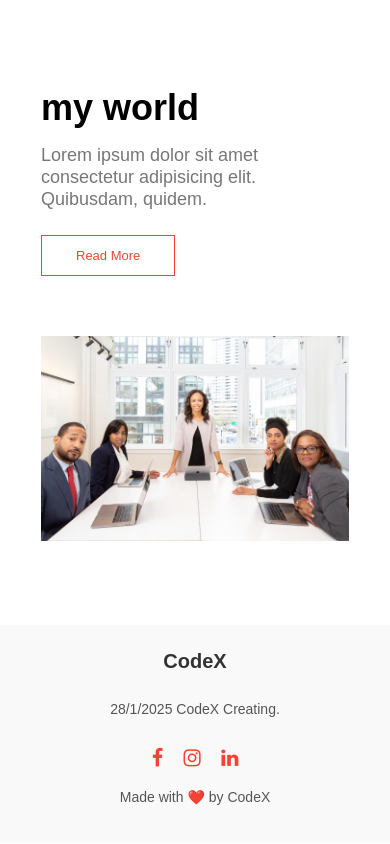
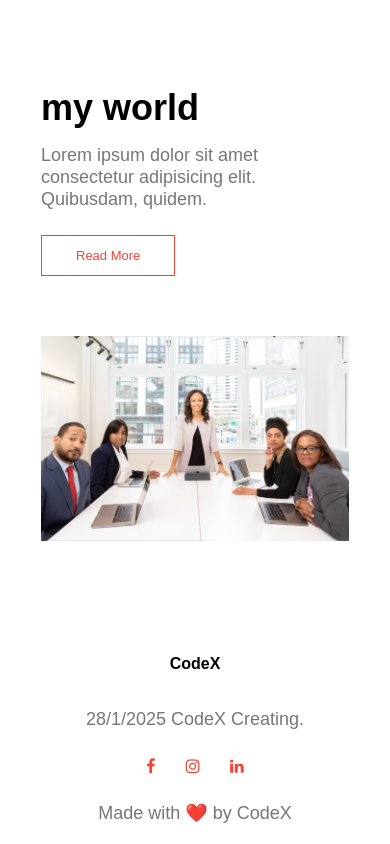
Before and after one commit to MAbdelmoati2025/codingx, a plain HTML site: page index.html in a window 390 px wide. Shown: the part 461-1305 px from the top of the page. Drawn offline with nearby package versions, Linux system fonts and the light colour scheme.

Commit message:
Update style.css

```diff
--- a/style.css
+++ b/style.css
@@ -354,70 +354,43 @@ opacity: 1;
     }
 
     /*----------footer---------*/
-.footer {
-    width: 100%;
-    text-align: center;
-    padding: 30px 0;
-    background-color: #f9f9f9; /* إضافة لون خفيف للخلفية */
+.footer{
+       width: 100%;
+       text-align: center;
+       padding: 30px 0;
+    }
+.footer a {
+    text-decoration: none;
+    outline: none;
+    border: none;
+}
+.footer a:focus {
+    outline: none;
 }
 
-.footer h4 {
-    margin-bottom: 15px;
-    margin-top: 10px;
-    font-weight: 600;
-    font-size: 22px;
-    color: #333;
-}
 
-.footer p {
-    color: #555;
-    font-size: 16px;
-    margin-bottom: 10px;
-}
 
-.footer .social-icons {
-    margin-top: 15px;
-}
+    .footer h4{
+        margin-bottom: 25px;
+        margin-top: 20px;
+        font-weight: 600;
 
-.footer .social-icons a {
-    display: inline-block;
-    margin: 0 10px;
-    transition: transform 0.3s ease-in-out;
-}
+    }
 
-.footer .fa {
-    color: #f44336;
-    font-size: 24px;
-    cursor: pointer;
-    padding: 10px;
-    transition: color 0.3s ease-in-out;
-}
-
-/* تأثير عند تمرير الماوس */
-.footer .social-icons a:hover {
-    transform: scale(1.2);
-}
-
-.footer .fa:hover {
-    color: #d32f2f;
-}
-
-/* تحسين الاستجابة على الشاشات الصغيرة */
-@media (max-width: 700px) {
-    .footer {
-        padding: 15px 0;
+    .footer .fa{
+        color: #f44336  ;
+        margin: 0 13px;
+        cursor: pointer;
+        padding: 18px 0;
+            text-decoration: none;
+    outline: none;
+    border: none;
     }
-    .footer h4 {
-        font-size: 20px;
+    @media(max-width: 700px){
+        .footer{
+            padding: 10px 0;
+        }
     }
-    .footer p {
-        font-size: 14px;
-    }
-    .footer .fa {
-        font-size: 20px;
-        padding: 8px;
-    }
-}
 
 
 
```
